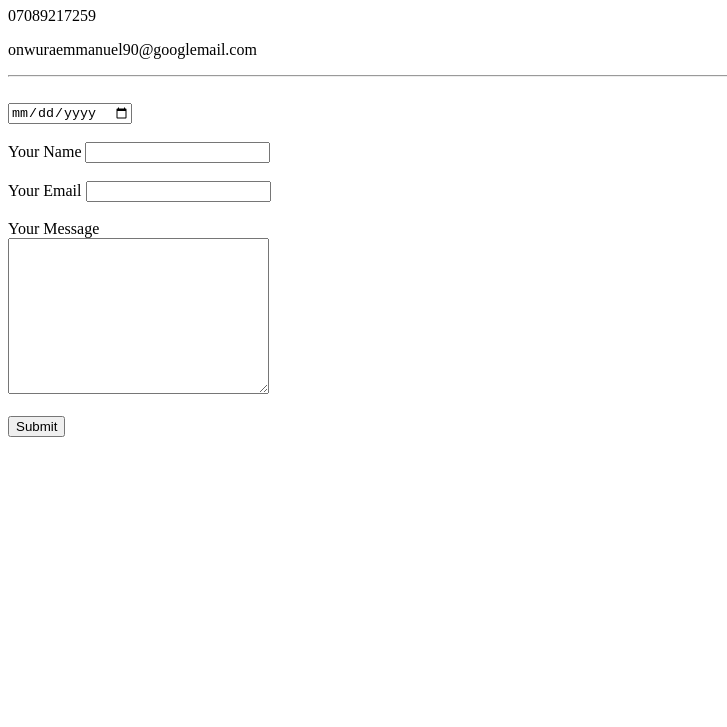
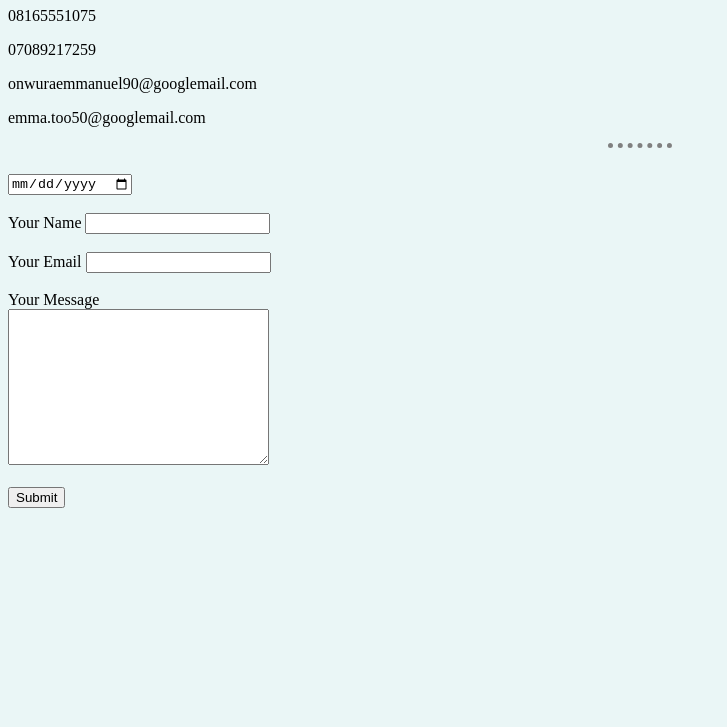
Before and after one commit to MaziTobe/CV, a plain HTML site: page Contact-Me.html in a window 1280 px wide. Shown: the part 73-800 px from the top of the page, without its empty margins (0-727 px from the left). Drawn offline with Linux system fonts and the light colour scheme.

Commit message:
Update Contact-Me.html and added a link to a CSS file

```diff
--- a/Contact-Me.html
+++ b/Contact-Me.html
@@ -3,12 +3,15 @@
  <head>
   <meta charset="utf-8">
   <title>♻ My Contacts ♻</title>
+  <link rel="stylesheet" href="css/styles.css">
  </head>
 
  <body>
   <h1>My Contacts</h1>
+  <p>08165551075</p>
   <p>07089217259</p>
   <p>onwuraemmanuel90@googlemail.com</p>
+  <p>emma.too50@googlemail.com</p>
 
   <hr><br>
 
```
